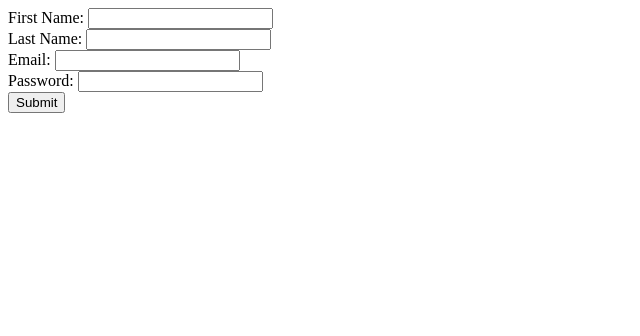
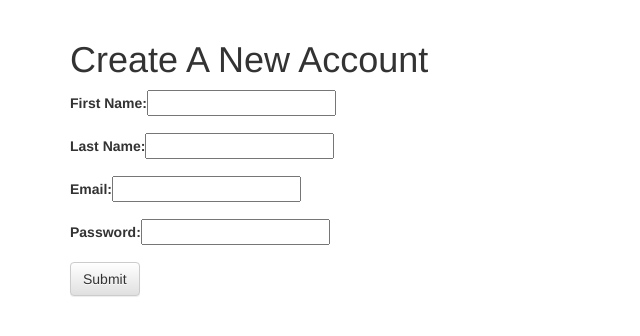
Before and after one commit to Akyya-Mayberry/spectra16, a Flask app: page /register in a window 1280 px wide. Shown: the top 336 px of the page, without its empty margins (0-640 px from the left). Run offline with Flask 2, Linux system fonts and the light colour scheme; parts of the project's set-up code (start-up, migrations or seed data) failed here and were passed over; some libraries are stand-ins or nearby versions.

Commit message:
added base template

```diff
--- /dev/null
+++ b/templates/base.html
@@ -0,0 +1,20 @@
+<!DOCTYPE html>
+<html>
+<head>
+	<title>{% block title %}YOUR TITLE GOES HERE {% endblock %}</title>
+	<link rel="stylesheet" href="https://maxcdn.bootstrapcdn.com/bootstrap/3.3.6/css/bootstrap.min.css" integrity="sha384-1q8mTJOASx8j1Au+a5WDVnPi2lkFfwwEAa8hDDdjZlpLegxhjVME1fgjWPGmkzs7" crossorigin="anonymous">
+
+	<!-- Optional theme -->
+	<link rel="stylesheet" href="https://maxcdn.bootstrapcdn.com/bootstrap/3.3.6/css/bootstrap-theme.min.css" integrity="sha384-fLW2N01lMqjakBkx3l/M9EahuwpSfeNvV63J5ezn3uZzapT0u7EYsXMjQV+0En5r" crossorigin="anonymous">
+
+	<script   src="https://code.jquery.com/jquery-2.2.4.js"   integrity="sha256-iT6Q9iMJYuQiMWNd9lDyBUStIq/8PuOW33aOqmvFpqI="   crossorigin="anonymous"></script>
+
+	<!-- Latest compiled and minified JavaScript -->
+	<script src="https://maxcdn.bootstrapcdn.com/bootstrap/3.3.6/js/bootstrap.min.js" integrity="sha384-0mSbJDEHialfmuBBQP6A4Qrprq5OVfW37PRR3j5ELqxss1yVqOtnepnHVP9aJ7xS" crossorigin="anonymous"></script>
+
+	<link rel="stylesheet" type="text/css" href="../static/stylesheets/custom.css">
+
+	<script src="../static/javascript/custom.js"></script>
+
+</head>
+{% block body %}YOUR CONTENT GOES HERE{% endblock %}
--- a/templates/register.html
+++ b/templates/register.html
@@ -1,7 +1,22 @@
-<form action="/process-new-user" method="post">
-  <label for="firstname"> First Name: </label><input type="text" id="firstname" name="f-name"><br>
-  <label for="lastname"> Last Name: </label><input type="text" id="lastname" name="l-name"><br>
-  <label for="email"> Email: </label><input type="email" id="email" name="email"><br>
-  <label for="password"> Password: </label><input type="password" id="password" name="password"><br>
-  <input type="submit" value="Submit">
-</form>
+{% extends "base.html" %}
+{% block title %}Account Registration{% endblock %}
+{% block body %}
+	<div class="container">
+		<h1>Create A New Account</h1>
+		<form action="/process-new-user" method="post" role="form">
+			<div class="form-group">
+	  			<label for="firstname"> First Name: </label><input type="text" id="firstname" name="f-name"><br>
+	  		</div>
+	  		<div class="form-group">
+	  			<label for="lastname"> Last Name: </label><input type="text" id="lastname" name="l-name"><br>
+	   		</div>
+	   	<div class="form-group">
+	  		<label for="email"> Email: </label><input type="email" id="email" name="email"><br>
+	   	</div>
+	   	<div class="form-group">
+	  		<label for="password"> Password: </label><input type="password" id="password" name="password"><br>
+		</div>
+	  	<input type="submit" value="Submit" class="btn btn-default">
+	</form>
+</div>
+{% endblock %}
```
Also changed, not shown: templates/index.html (+9 -31 lines).
